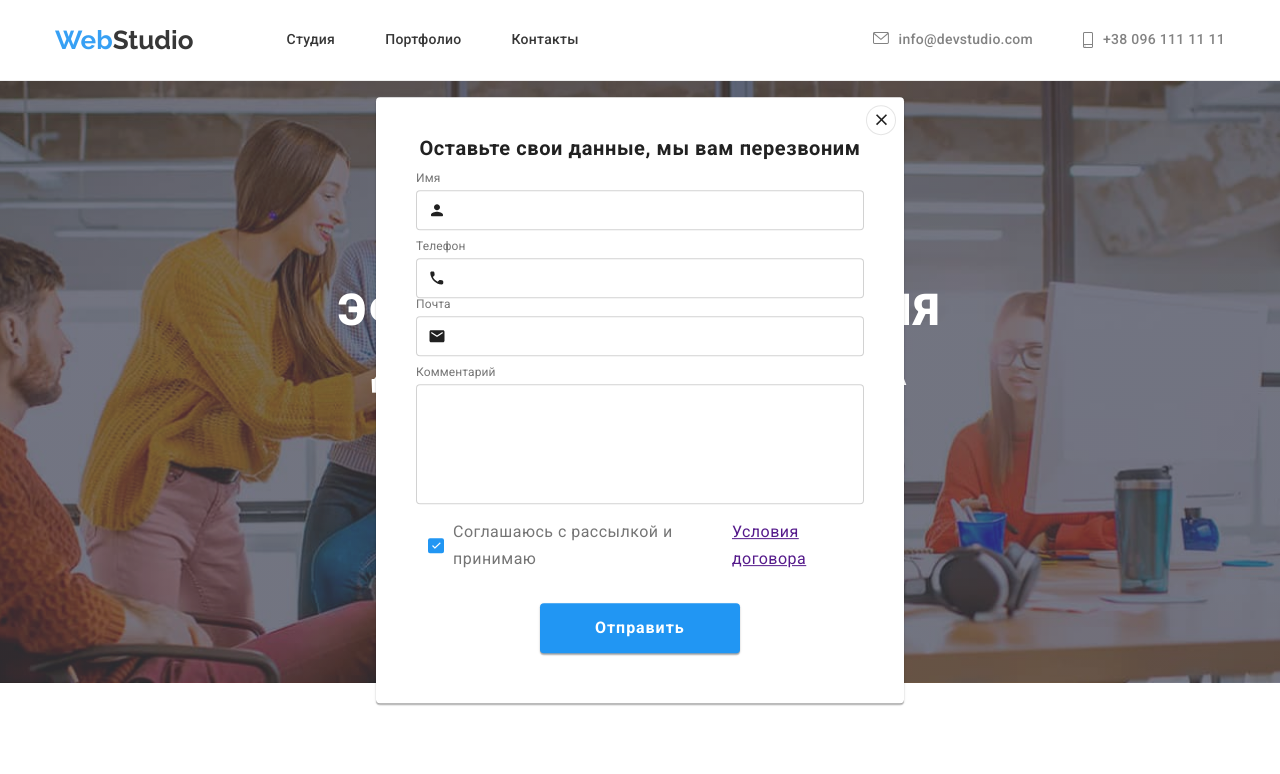
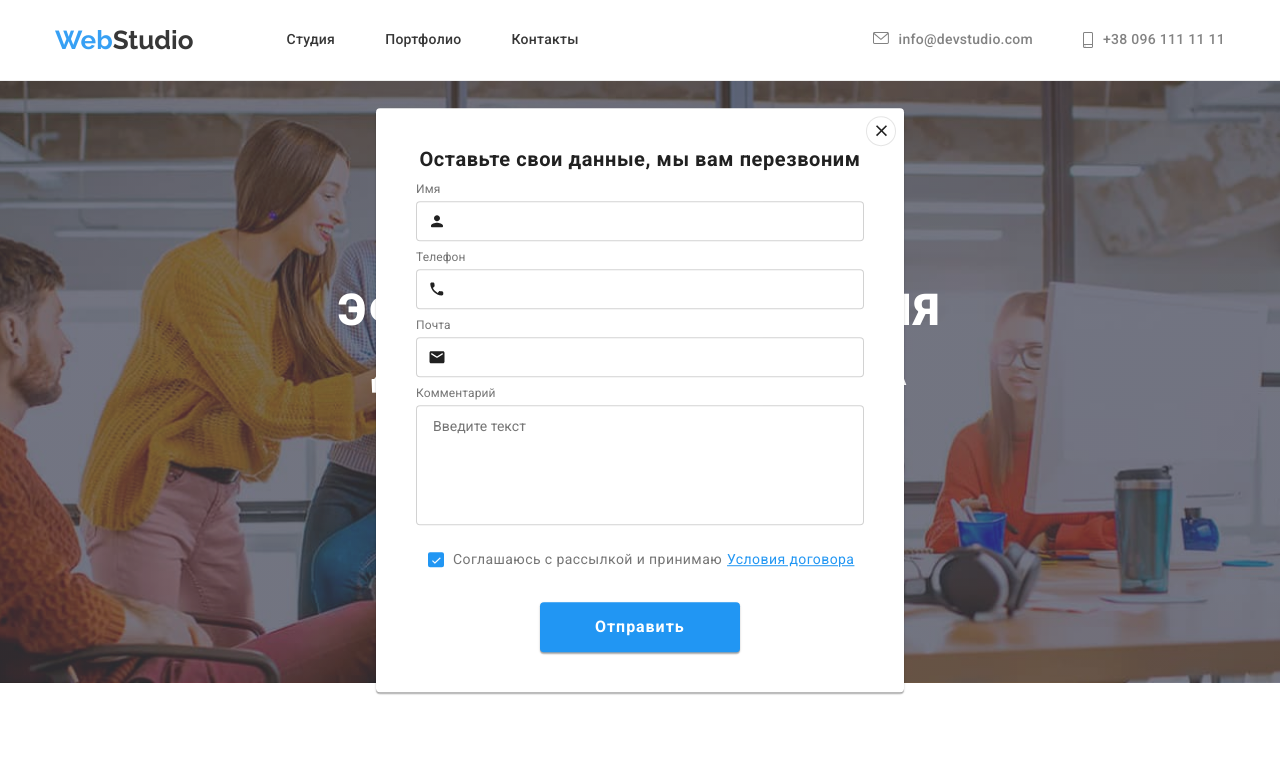
Before and after one commit to ACraft4/goit-markup-hw-06, a plain HTML site: page index.html in a window 1280 px wide. Both pictures are taken after a click on the button "Заказать услугу". Shown: the top 774 px of the page. Drawn offline with nearby package versions, Linux system fonts and the light colour scheme.

Commit message:
Imroove css

```diff
--- a/css/styles.css
+++ b/css/styles.css
@@ -36,10 +36,6 @@ h6 {
   max-width: 100%;
   height: auto;
 }
-/* .hover-focus:focus,
-.hover-focus:hover {
-  color: var(--acent-color);
-} */
 .hover-focus:focus,
 .hover-focus:hover {
   color: var(--acent-color);
@@ -659,6 +655,10 @@ h6 {
   left: 50%;
   transform: translate(-50%, -50%);
   fill: var(--main-title-color);
+  transition: fill 250ms cubic-bezier(0.4, 0, 0.2, 1);
+}
+.btn-close:hover .close-icon {
+  fill: var(--acent-color);
 }
 .is-hidden {
   opacity: 0;
@@ -681,7 +681,13 @@ h6 {
 }
 .modal-form-checkbox {
   margin-bottom: 30px;
-  display: inline-block;
+  display: block;
+}
+.modal-form-field-comment {
+  margin-bottom: 20px;
+  font-size: 14px;
+  line-height: 16px;
+  letter-spacing: 0.01em;
 }
 .label-form {
   display: block;
@@ -698,6 +704,7 @@ h6 {
   letter-spacing: 0.03em;
   color: var(--main-text-color);
   cursor: pointer;
+  font-size: 14px;
 }
 .checkbox {
   position: absolute;
@@ -726,6 +733,10 @@ h6 {
   background-color: var(--accent-color);
   border: none;
 }
+.checkbox-link {
+  color: var(--acent-color);
+  margin-left: 5px;
+}
 .input-form {
   width: 100%;
   height: 40px;
@@ -746,6 +757,12 @@ h6 {
   transform: translateY(-50%);
   fill: var(--main-title-color);
   transition: fill 250ms cubic-bezier(0.4, 0, 0.2, 1);
+}
+.input-form:focus {
+  border: 1px solid #2196f3;
+}
+.input-form:focus + .icon-form {
+  fill: #2196f3;
 }
 .btn-form {
   font-weight: 700;
@@ -768,6 +785,9 @@ h6 {
     0px 1px 3px 0px rgb(0 0 0 / 12%);
   transition: background 250ms cubic-bezier(0.4, 0, 0.2, 1);
 }
+.btn-form:hover {
+  background-color: #188ce8;
+}
 .comment-form {
   resize: none;
   width: 100%;
@@ -778,3 +798,6 @@ h6 {
   outline: none;
   transition: border 250ms cubic-bezier(0.4, 0, 0.2, 1);
 }
+.comment-form:focus {
+  border: 1px solid #2196f3;
+}
--- a/index.html
+++ b/index.html
@@ -423,6 +423,7 @@
                         <use href="images/symbol-defs-6.svg#icon-phone-black-form"></use>
                     </svg>
                 </span>
+            </div>
             <div class="modal-form-field">
                 <label for="email-input" class="label-form">Почта</label>
                 <span class="input-wrap">
@@ -432,9 +433,9 @@
                     </svg>
                 </span>
             </div>
-            <div class="modal-form-field comment">
+            <div class="modal-form-field-comment">
                 <label for="comment" class="label-form">Комментарий</label>
-                <textarea class="comment-form" name="comment" id="comment" cols="30" rows="10"></textarea>
+                <textarea class="comment-form" name="comment" id="comment" cols="30" rows="10" placeholder="Введите текст"></textarea>
             </div>
             <div class="modal-form-checkbox">
                 <input type="checkbox" name="policy" id="check" class="checkbox" />
```
